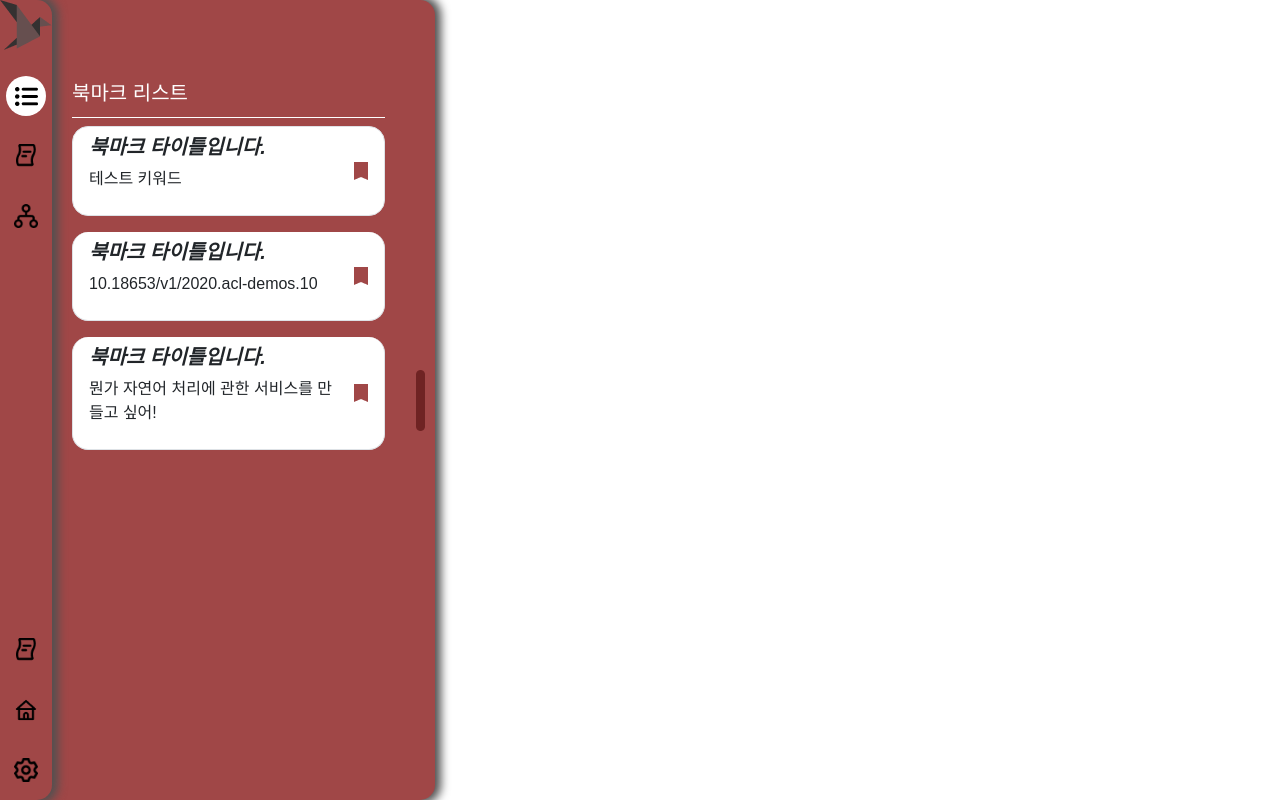
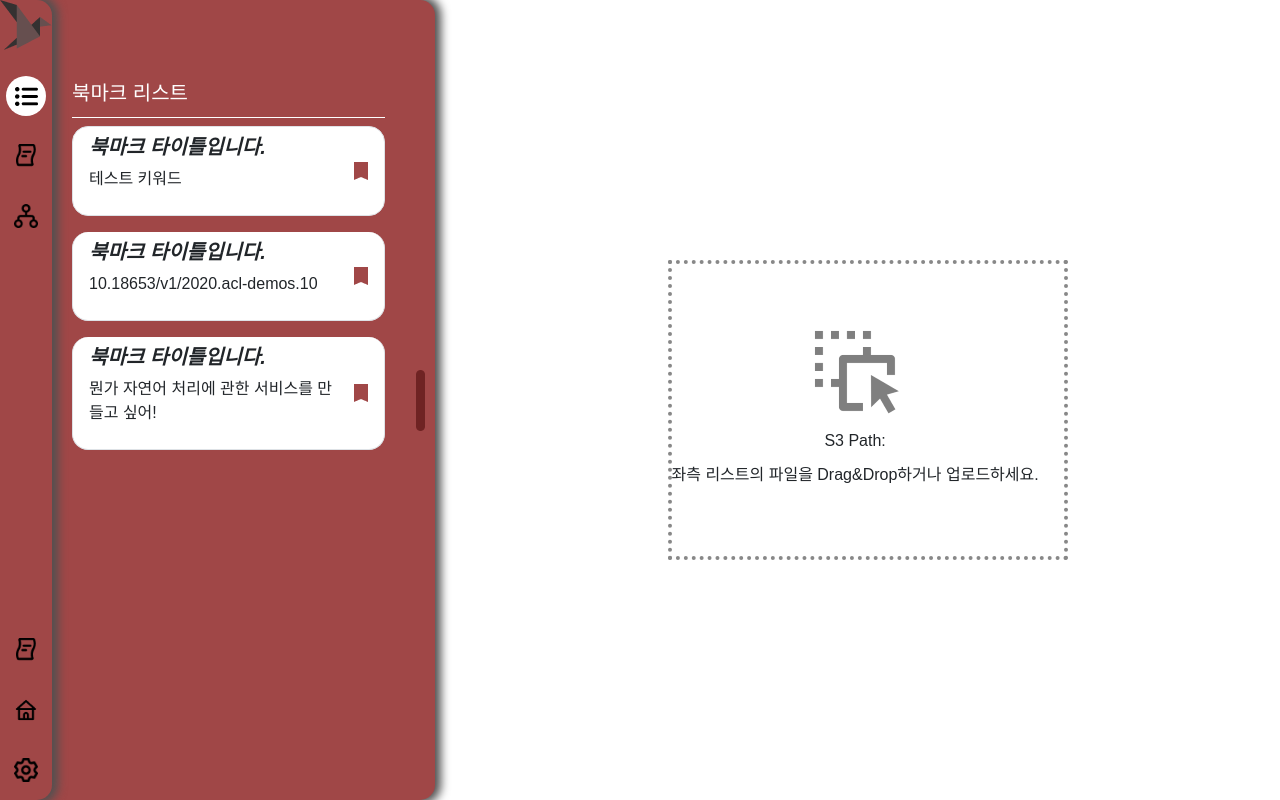
Before and after one commit to SKNETWORKS-FAMILY-AICAMP/SKN03-FINAL-1Team, a Vue app in the folder frontend/: page /paper/select in a window 1280 px wide. Built offline with nearby package versions, Linux system fonts and the light colour scheme; no server answers.

Commit message:
test:pdf관련 테스트

```diff
--- a/frontend/src/components/PdfViewer.vue
+++ b/frontend/src/components/PdfViewer.vue
@@ -1,9 +1,3 @@
-<template>
-  <div class="pdf-container">
-    <embed :src="src" class="pdf-viewer" type="application/pdf" />
-  </div>
-</template>
-
 <script setup>
 const props = defineProps({
   src: {
@@ -12,6 +6,12 @@ const props = defineProps({
   },
 })
 </script>
+
+<template>
+  <div class="pdf-container">
+    <embed :src="src" class="pdf-viewer" type="application/pdf" />
+  </div>
+</template>
 
 <style scoped>
 .pdf-container {
--- a/frontend/src/views/PaperDetailView.vue
+++ b/frontend/src/views/PaperDetailView.vue
@@ -23,7 +23,7 @@ const togglePdfViewer = () => {
 onMounted(async () => {
   // 테스트를 위해 URL 고정
   pdfUrl.value =
-    'https://documento-s3.s3.ap-northeast-2.amazonaws.com/papers/acl/2020/10.18653_v1_2020.acl-demos.1.pdf'
+    'https://documento-s3.s3.ap-northeast-2.amazonaws.com/papers/acl/2020/10.18653_v1_2020.acl-demos.10.pdf?X-Amz-Algorithm=AWS4-HMAC-SHA256&X-Amz-Credential=AKIASVLKB6UWYEEFQN7O%2F20241205%2Fap-northeast-2%2Fs3%2Faws4_request&X-Amz-Date=20241205T033211Z&X-Amz-Expires=3600&X-Amz-SignedHeaders=host&X-Amz-Signature=c62867591cfaf034c7c048f0f941c181265355ed31b5b4a9ac34241e976784a3'
   fetchPdf(pdfUrl.value) // PDF 파일 가져오기 함수 호출
 
   const paperId = route.params.id
@@ -84,7 +84,7 @@ const fetchPdf = async (url) => {
         <PdfViewer :src="pdfFile" />
         <!-- src를 pdfFile로 변경 -->
       </div>
-      <!-- <div v-else class="d-flex align-items-center dotted-box" @click="togglePdfViewer">
+      <div v-else class="d-flex align-items-center dotted-box" @click="togglePdfViewer">
         <div>
           <img :src="DropIcon" class="flex-row align-items-center" />
           <p>S3 Path: {{ paperS3Path }}</p>
@@ -92,7 +92,7 @@ const fetchPdf = async (url) => {
             좌측 리스트의 파일을 Drag&Drop하거나 업로드하세요.
           </p>
         </div>
-      </div> -->
+      </div>
     </div>
   </div>
 </template>
```
